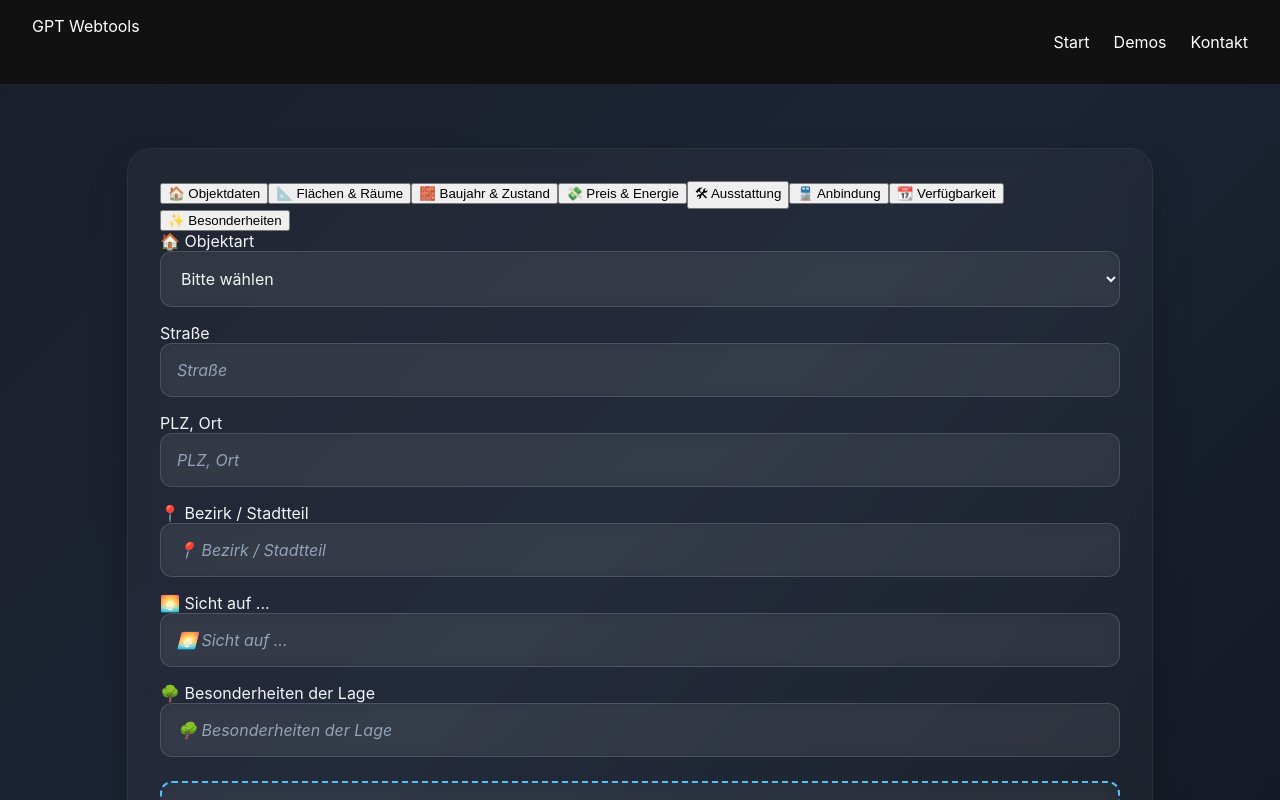
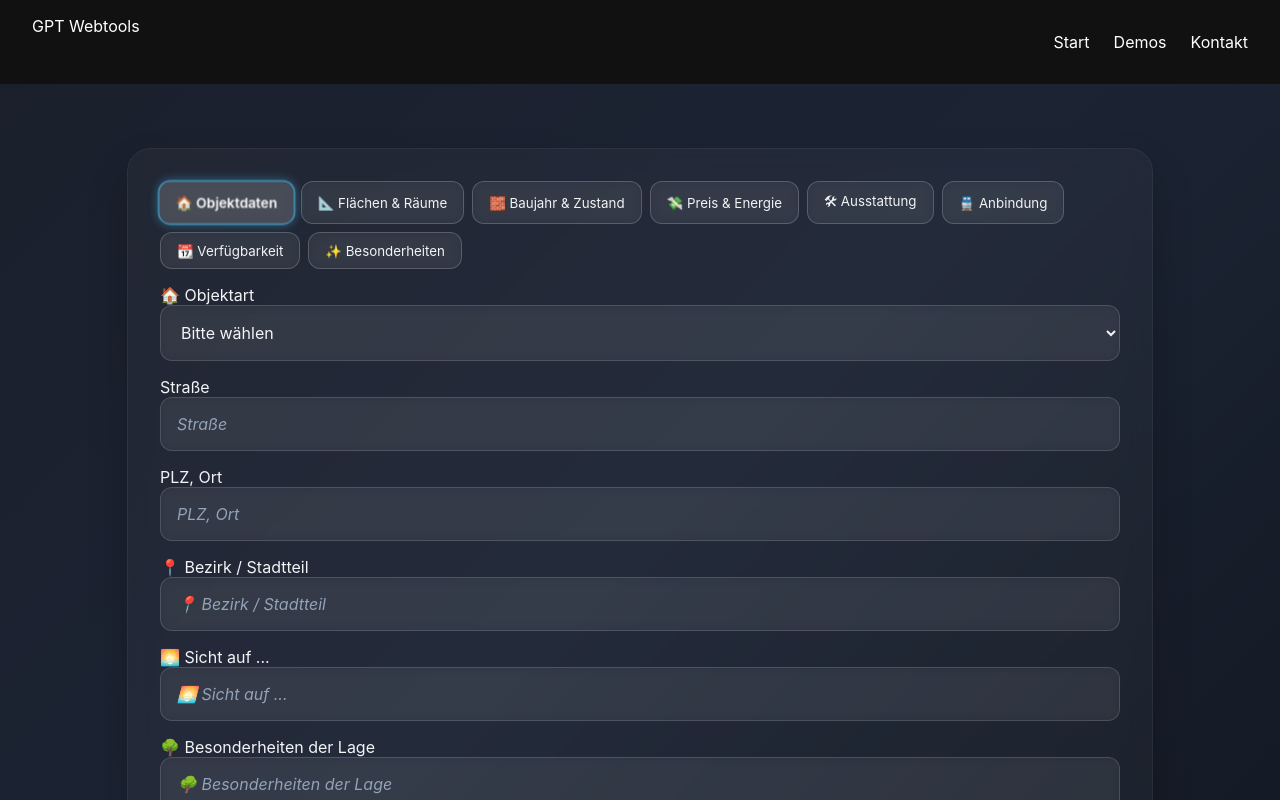
Before and after one commit to M-Sieger/MaklerMate-MVP, a React (Create React App) app: page /expose in a window 1280 px wide. Shown: the top 800 px of the page. Built offline with nearby package versions, Linux system fonts and the light colour scheme.

Commit message:
💅 Fix: Visuelle Hervorhebung der aktiven Tabs in ExposeForm via CSS Module

```diff
--- a/src/components/ExposeForm.jsx
+++ b/src/components/ExposeForm.jsx
@@ -167,11 +167,11 @@ const ExposeForm = ({ formData, setFormData, onChange }) => {
 
   return (
     <div className="form-wrapper">
-      <div className="tab-header">
+      <div className={styles.tabHeader}>
         {TABS.map((tab) => (
           <button
             key={tab.id}
-            className={activeTab === tab.id ? 'active' : ''}
+            className={`${styles.fancyTab} ${activeTab === tab.id ? styles.fancyTabActive : ''}`.trim()}
             onClick={() => setActiveTab(tab.id)}
           >
             {tab.label}
@@ -181,6 +181,7 @@ const ExposeForm = ({ formData, setFormData, onChange }) => {
       <div className="tab-content">{renderTab()}</div>
     </div>
   );
+
 };
 
 export default ExposeForm;
--- a/src/index.css
+++ b/src/index.css
@@ -11,3 +11,9 @@ code {
   font-family: source-code-pro, Menlo, Monaco, Consolas, 'Courier New',
     monospace;
 }
+/* Prevent reset from killing modules */
+.fancyTab, .fancyTabActive {
+  all: unset; /* Nur wenn andere Regeln alles löschen! */
+  display: inline-block;
+  font-family: inherit;
+}
--- a/src/styles/ExposeForm.module.css
+++ b/src/styles/ExposeForm.module.css
@@ -29,3 +29,33 @@
   color: #94a3b8;
   font-style: italic;
 }
+
+
+.tabHeader {
+  display: flex;
+  flex-wrap: wrap;
+  justify-content: flex-start;
+  margin-bottom: 1rem;
+  gap: 0.5rem;
+}
+
+.fancyTab {
+  padding: 0.6rem 1rem;
+  border-radius: 12px;
+  cursor: pointer;
+  background: rgba(255, 255, 255, 0.05);
+  border: 1px solid rgba(255, 255, 255, 0.2);
+  transition: all 0.3s ease;
+  color: #f3f4f6;
+  backdrop-filter: blur(6px);
+  font-family: 'Inter', sans-serif;
+}
+
+.fancyTabActive {
+  background: rgba(255, 255, 255, 0.15);
+  border: 1px solid #4fc3f7;
+  box-shadow: 0 0 10px rgba(79, 195, 247, 0.4);
+  color: white;
+  font-weight: 600;
+  transform: scale(1.03);
+}
--- a/src/styles/TabbedForm.module.css
+++ b/src/styles/TabbedForm.module.css
@@ -1,12 +1,12 @@
-/* 🎨 TabbedForm.module.css – moderne Tabs & Input-Styling (konfliktfreie Benennung) */
+/* 🎨 TabbedForm.module.css – moderne Tabs & Input-Styling */
 
 /* 📦 Wrapper für das ganze Tab-Formular */
-.tabbed-form {
+.tabbedForm {
   margin-top: 2rem;
 }
 
 /* 🧭 Tabs-Header mit Glas-Effekt */
-.tabs-header {
+.tabsHeader {
   display: flex;
   justify-content: center;
   gap: 0.5rem;
@@ -41,13 +41,16 @@
   box-shadow: 0 0 8px rgba(255, 255, 255, 0.08);
 }
 
-.fancyTab.active {
-  color: #4fc3f7;
-  background-color: rgba(255, 255, 255, 0.12);
+/* ✅ Aktiver Tab erhält diesen Modifier */
+.fancyTabActive {
+  background: rgba(255, 255, 255, 0.15);     /* ❗ sichtbar machen */
+  border: 1px solid #4fc3f7;
+  box-shadow: 0 4px 12px rgba(79, 195, 247, 0.4); /* ❗ Kontrast erzeugen */
+  transform: scale(1.02);
   font-weight: 600;
-  box-shadow: 0 2px 10px rgba(0, 0, 0, 0.25);
-  border-bottom: 2px solid #4fc3f7;
+  color: white;
 }
+
 
 /* 🎯 Tab-Inhalt Fancy Style */
 .fancyTabContent {
```
Also changed, not shown: src/components/TabbedForm.jsx (+18 -17 lines).
